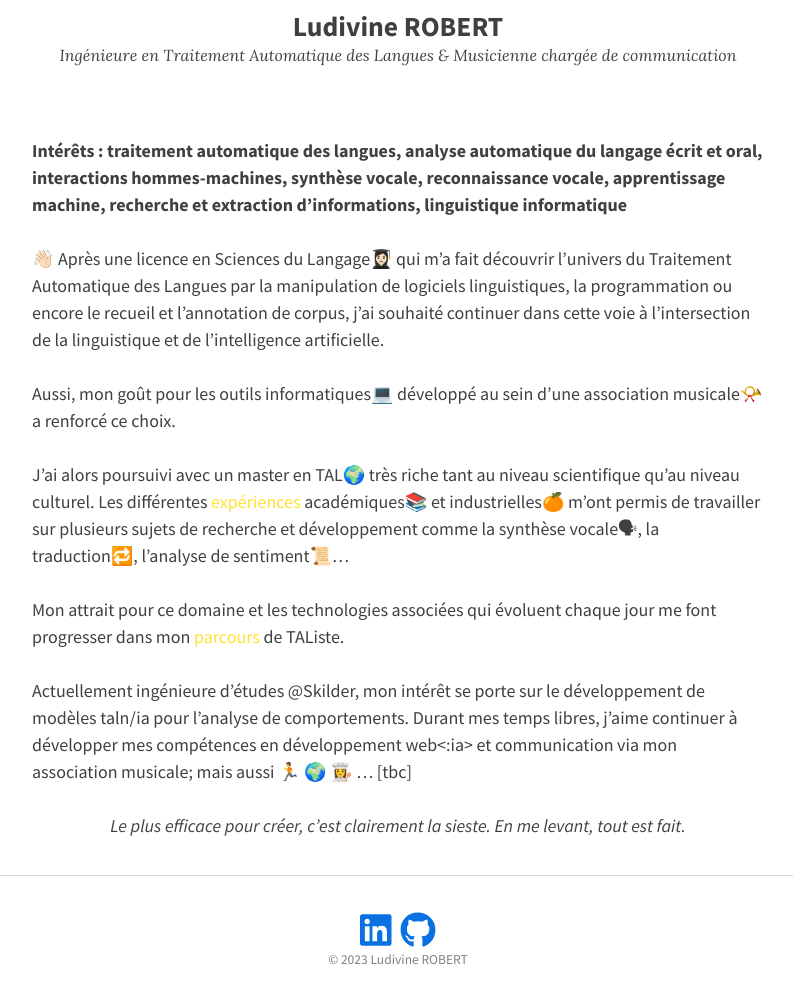
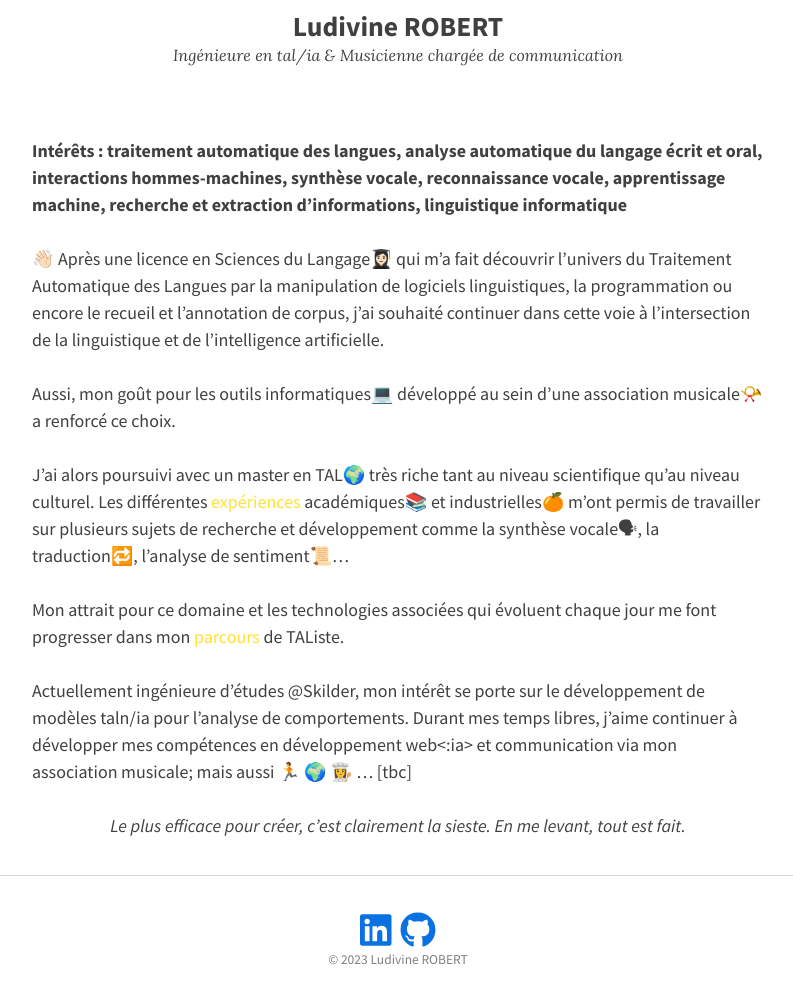
Before and after one commit to ludivinero/ludivinero.github.io, a Jekyll site: the page built from index.md, in a window 1280 px wide, cut to the strip 221-1263 px from the top of the page. Shown: the top 1004 px of the strip, without its empty margins (242-1035 px from the left). Built offline with Jekyll 4.4.1, drawn with Linux system fonts in a browser that asks for light colours; nearby versions of some CDN libraries.

Commit message:
Update _config.yml

```diff
--- a/_config.yml
+++ b/_config.yml
@@ -18,7 +18,7 @@ remote_theme: mmistakes/so-simple-theme@3.2.0
 skin: "/assets/css/skins/light.css"
 locale: fr
 title: "Ludivine ROBERT"
-description: "Ingénieure en Traitement Automatique des Langues & Musicienne chargée de communication"
+description: "Ingénieure en tal/ia & Musicienne chargée de communication"
 baseurl: # the subpath of your site, e.g. "/blog"
 url: "https://ludivinero.github.io" # the base hostname & protocol for your site e.g. "https://mmistakes.github.io"
 logo: "/photo.JPG" # path of site logo, e.g. "/images/logo.png"
```
